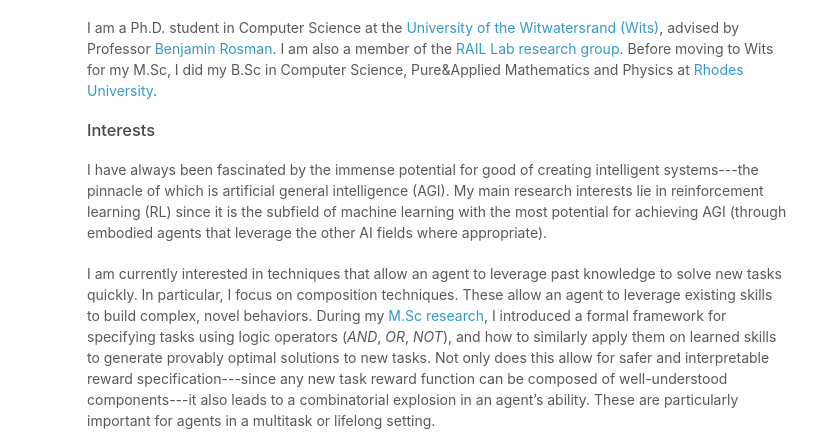
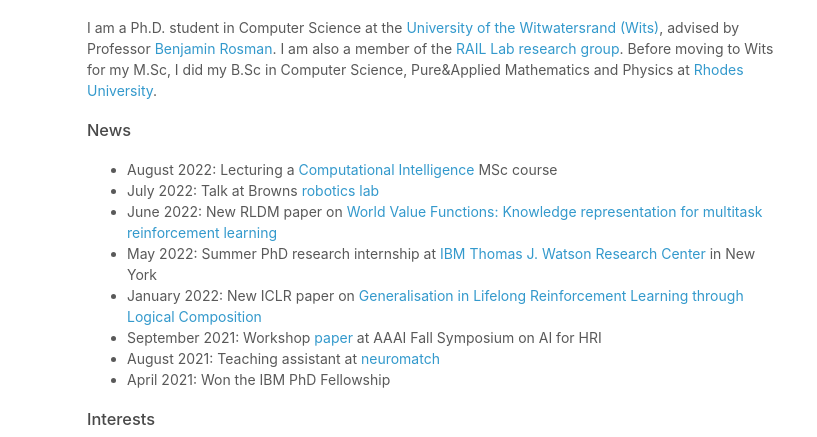
Before and after one commit to geraudnt/geraudnt.github.io, a plain HTML site: page index.html in a window 1280 px wide. Shown: the part 129-566 px from the top of the page, 363-1180 px from the left. Drawn offline with Linux system fonts and the light colour scheme; some icons are missing.

Commit message:
news added

```diff
--- a/index.html
+++ b/index.html
@@ -118,6 +118,17 @@
                 <li>Mar. 2020: New AISTATS <a href="https://david-abel.github.io/papers/aistats2020_vpsa-full.pdf" onclick="gtag('_trackEvent', 'Click', 'ais full (news) Clicked');">paper</a> out on state-action abstraction.</li>
 
             </ul> -->
+        <h3>News</h3>
+            <ul>
+                <li>August 2022: Lecturing a <a href="https://www.wiley.com/en-us/Computational+Intelligence:+An+Introduction,+2nd+Edition-p-9780470035610">Computational Intelligence</a> MSc course</li>
+                <li>July 2022: Talk at Browns <a href="http://robotics.cs.brown.edu/">robotics lab</a></li>
+                <li>June 2022: New RLDM paper on <a href="https://raillab.org/content/RLDM2022__world_value_function.pdf" onclick="gtag('_trackEvent', 'Click', 'WVF');"> World Value Functions: Knowledge representation for multitask reinforcement learning </a></li>
+                <li>May 2022: Summer PhD research internship at <a href="https://research.ibm.com/labs/watson/">IBM Thomas J. Watson Research Center</a> in New York</li>
+                <li>January 2022: New ICLR paper on <a href="https://raillab.org/content/iclr_2022_boolean_lifelong.pdf" onclick="gtag('_trackEvent', 'Click', 'Language + Skill Composition Clicked');"> Generalisation in Lifelong Reinforcement Learning through Logical Composition </a></li>
+                <li>September 2021: Workshop <a href="files/papers/compositional_policies_and_language.pdf" onclick="gtag('_trackEvent', 'Click', 'Language + Skill Composition Clicked');">paper</a> at AAAI Fall Symposium on AI for HRI </li>
+                <li>August 2021: Teaching assistant at <a href="https://academy.neuromatch.io/">neuromatch</a></li>
+                <li>April 2021: Won the IBM PhD Fellowship</li>
+            </ul>
 
 
         <!-- INTERESTS -->
```
